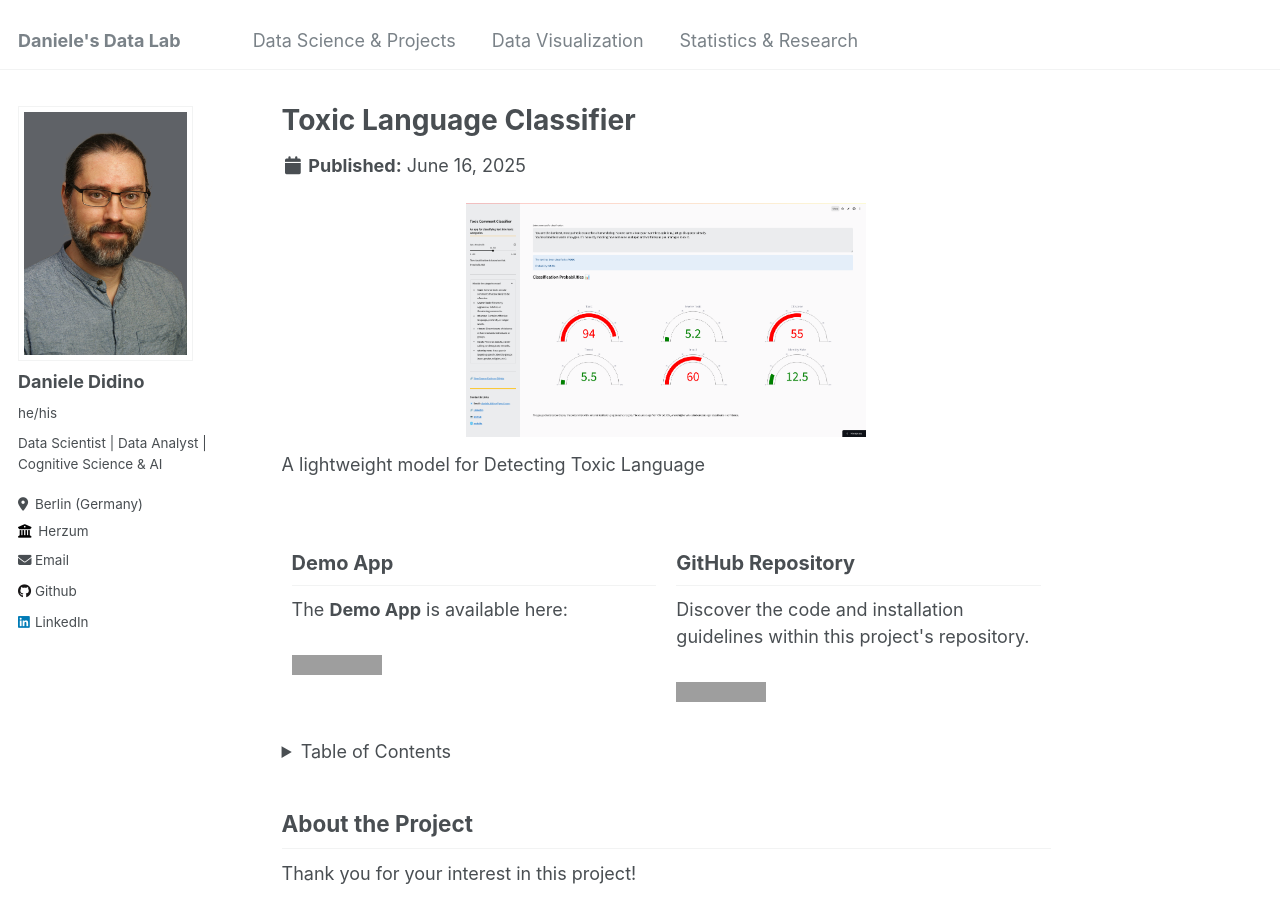
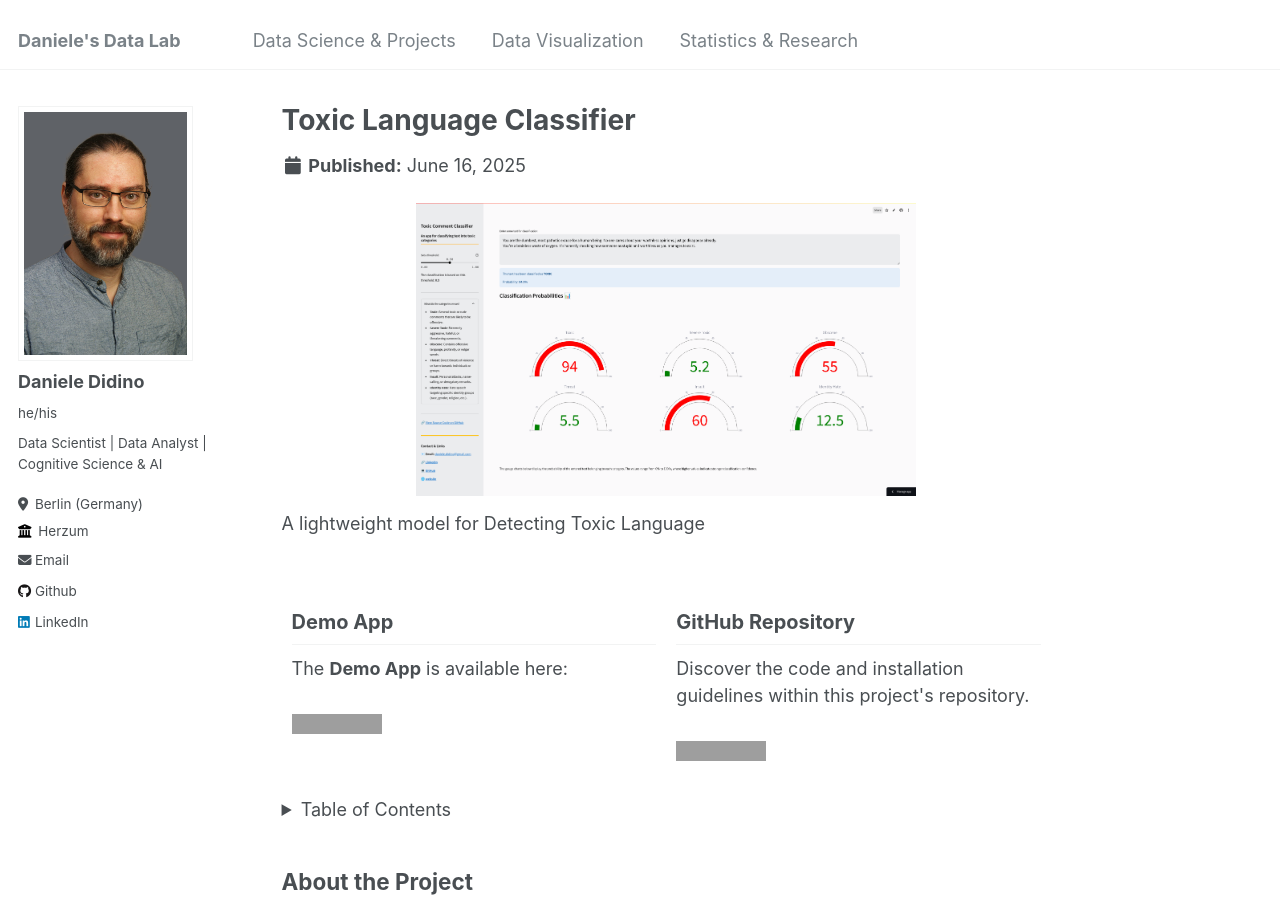
Before and after one commit to DanieleDidino/DanieleDidino.github.io, a Jekyll site: the page built from _DL_projects/toxic_clf.md, in a window 1280 px wide and 900 px high. Built offline with Jekyll 4.4.1, drawn with Linux system fonts in a browser that asks for light colours; grey boxes are pictures that could not be loaded.

Commit message:
edit toxic classifier page

```diff
--- a/_DL_projects/toxic_clf.md
+++ b/_DL_projects/toxic_clf.md
@@ -9,7 +9,7 @@ collection: DL_projects
 </head>
 
 <h1 align="center">
-<img src="/images/toxic_clf_screenshot.png" alt="drawing" width="400"/>
+<img src="/images/toxic_clf_screenshot.png" alt="drawing" width="500"/>
 </h1>
 
 A lightweight model for Detecting Toxic Language
```
